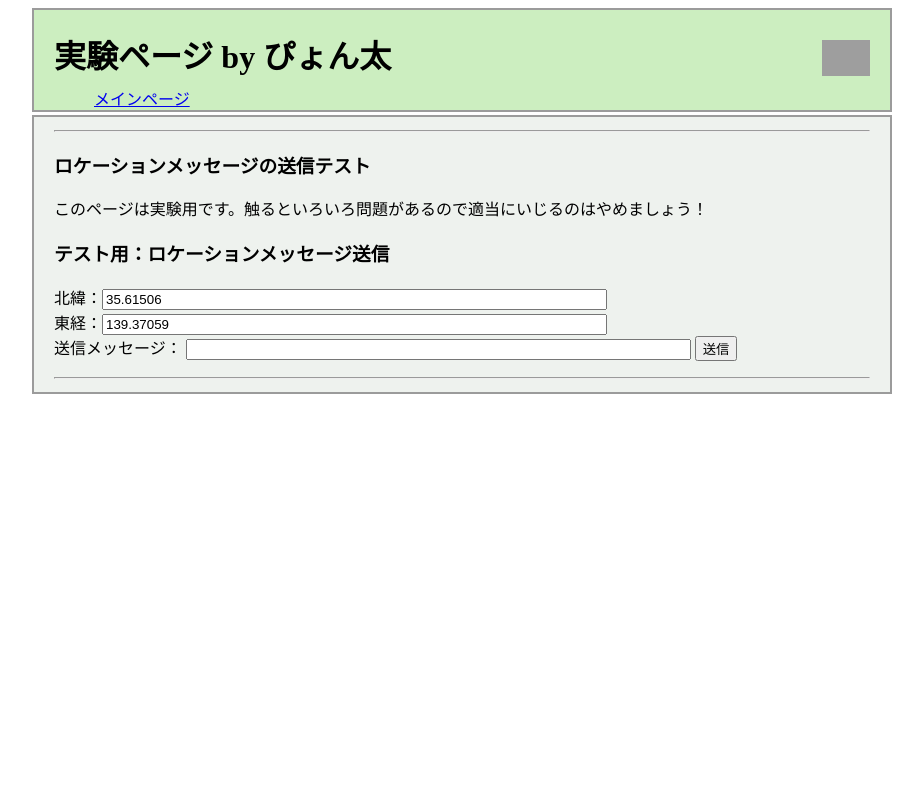
After one commit to jebaxx/jebaxxmessage, a PHP site: page /test-site.html in a window 1280 px wide. The commit adds this page. Shown: the whole page, without its empty margins (178-1101 px from the left). Run offline with PHP 8.4, Linux system fonts and the light colour scheme; grey boxes are pictures that could not be loaded.

Commit message:
Temporary commit (designing locaion processing function)

```diff
--- a/app.yaml
+++ b/app.yaml
@@ -43,7 +43,11 @@ handlers:
   upload: travel_plan.html
   application_readable: true
 
-#/*.php
+- url: /test-site.html
+  static_files: test-site.html
+  upload: test-site.html
+  application_readable: true
+
 - url: /([^/]+\.php)$
   script: \1
 
--- a/index53.html
+++ b/index53.html
@@ -151,6 +151,7 @@ ul.mokuji {
       <li class="side_menu"><a href="https://developers.line.me/ja/">LINEアプリ開発</a></li>
       <li class="side_menu"><a href="https://admin-official.line.me/">LINE Manager</a></li>
       <li class="side_menu"><a href="https://console.cloud.google.com/home/dashboard?project=jebaxxmessage">google cloud platform管理ページ</a></li>
+      <li class="side_menu"><a href="test-site.html">実験室</a></li>
     </ul>
     </small>
     <hr>
--- /dev/null
+++ b/test-site.html
@@ -0,0 +1,82 @@
+<html lang="ja">
+<head>
+<meta charset="UTF-8">
+<style type="text/css">
+
+div.frame {
+	width:860px;
+	margin:auto;
+}
+
+div.head-menu {
+	height:100;
+	background-color:#cceec0;
+	padding: 0px 20px 0px 20px;
+	border: 2px solid #9b9b9b;
+	position: relative;
+}
+
+div.main-page {
+	background-color:#eef2ee;
+	padding: 5px 20px 5px 20px;
+	margin: 3px 0 0 0;
+	border: 2px solid #9b9b9b;
+}
+
+div.menu-side {
+	float:right;
+	margin-top: 30px;
+}
+
+table {
+	border-collapse:collapse;
+	border-spacing:0;
+	padding:0;
+	margin:10;
+}
+table tr {
+	border:1px solid #9b9b9b;
+	padding:10px;
+//	padding:10px 15px 10px 15px;
+}
+table th , table td {
+	padding:8px 15px 8px 15px;
+}
+span.note {
+	color: #894d88;
+	margin-left: 6px;
+	font-size: small;
+}
+</style>
+<title>test site pagae</title>
+</head>
+
+<body>
+<div class="frame">
+<div class="head-menu">
+<div class="menu-side">
+<a href="https://line.me/R/ti/p/%40ttu0660o"><img height="36" border="0" alt="友だち追加" src="https://scdn.line-apps.com/n/line_add_friends/btn/ja.png"></a>
+</div>
+<h1>実験ページ by ぴょん太</h1>
+<span style="padding-left:40px;position: absolute; bottom:0;"><a href="index53.html">メインページ</a></span>
+</div>
+<div class="main-page">
+<hr>
+<h3>ロケーションメッセージの送信テスト</h3>
+このページは実験用です。触るといろいろ問題があるので適当にいじるのはやめましょう！
+
+<!-- ////////////////////////////////////////////////// -->
+<h3>テスト用：ロケーションメッセージ送信</h3>
+<form name = "location_messagetest" action="messageHook.php" method="post">
+北緯：<input size = 60 type='text' name='latitude' value='35.61506'><br>
+東経：<input size = 60 type='text' name='longitude' value='139.37059'><br>
+送信メッセージ：
+<input size = 60 type='text' name='queryMessage'>
+<input type='submit' name='action' value='送信'>
+</form>
+
+<hr>
+</div>
+
+</body>
+</html>
```
Also changed, not shown: locationProcessor.php (added, +107 -0 lines), messageHook.php (+17 -41 lines).
